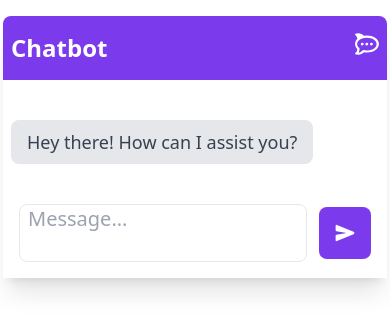
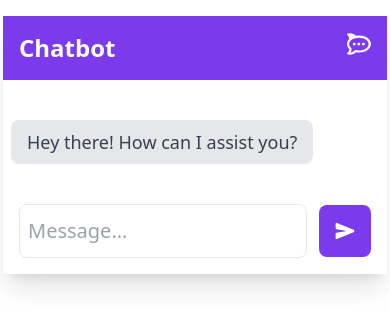
Before and after one commit to santhosh-santhosh-kumar/chatbot, a React (Vite) app: page / in a window 390 px wide. Shown: the top 332 px of the page. Built offline with nearby package versions, Linux system fonts and the light colour scheme.

Commit message:
first commit

```diff
--- a/src/Components/User.jsx
+++ b/src/Components/User.jsx
@@ -27,9 +27,9 @@ const User = () => {
   });
   return (
     <div>
-      <div className="w-96 rounded-t-lg  shadow-xl">
+      <div className="w-96 lg:rounded-t-lg  shadow-xl">
         <div className="">
-          <div className="bg-violet-600 flex justify-between px-2 py-4 text-white text-2xl rounded-t-lg">
+          <div className="bg-violet-600 flex justify-between lg:px-2 px-4 py-4 text-white text-2xl lg:rounded-t-lg ">
             <p className="font-bold">Chatbot</p>
             <FaRocketchat />
           </div>
@@ -68,6 +68,7 @@ const User = () => {
             <textarea
               type="text"
               name="text"
+              rows="1"
               value={formik.values.text}
               placeholder="Message..."
               onChange={(e) => {
@@ -75,7 +76,7 @@ const User = () => {
                 e.target.style.height = "auto";
                 e.target.style.height = `${e.target.scrollHeight}px`;
               }}
-              className="border  flex items-center justify-end w-full pl-2 text-xl resize-none overflow-hidden rounded-lg"
+              className="border  flex items-center justify-end w-full pl-2 py-3 text-xl resize-none overflow-hidden rounded-lg"
             />
             <div className="flex justify-center items-center bg-violet-600 text-white  rounded-lg">
               <button type="submit" className="text-xl p-4 ">
```
